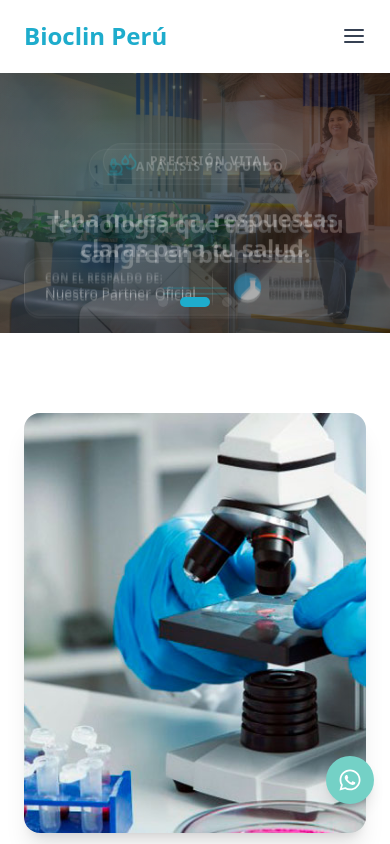
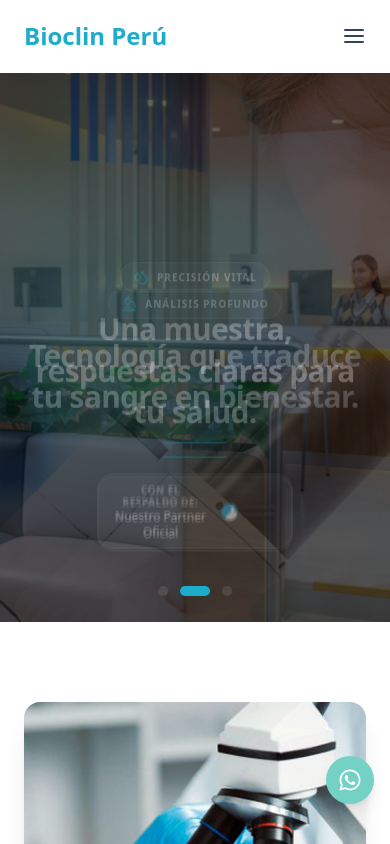
Before and after one commit to ramirols/bioclinperu, a Next.js app: page / in a window 390 px wide. Shown: the top 844 px of the page. Built offline with nearby package versions, Linux system fonts and the light colour scheme.

Commit message:
:tada: actualizando slider responsive

```diff
--- a/components/Slider.jsx
+++ b/components/Slider.jsx
@@ -48,7 +48,11 @@ export default function Slider() {
                     pauseOnMouseEnter: true,
                 }}
                 pagination={{ clickable: true }}
-                className="h-[260px] sm:h-[400px] md:h-[650px]"
+                className="
+    h-[65vh] sm:h-[85vh] md:h-[650px]
+    [&_.swiper-pagination]:bottom-20
+    md:[&_.swiper-pagination]:bottom-6
+  "
             >
                 {slides.map((slide, index) => {
                     const IconComponent = slide.Icon;
@@ -58,7 +62,7 @@ export default function Slider() {
                             {({ isActive }) => (
                                 <div className="relative h-full w-full overflow-hidden flex items-center justify-center">
 
-                                    {/* Imagen fondo con zoom suave */}
+                                    {/* Imagen fondo */}
                                     <div
                                         className={`absolute inset-0 transition-transform duration-[4000ms] ease-out ${isActive ? "scale-110" : "scale-100"
                                             }`}
@@ -73,59 +77,62 @@ export default function Slider() {
                                         />
                                     </div>
 
-                                    {/* Overlay minimalista */}
-                                    <div className="absolute inset-0 bg-black/50" />
+                                    {/* Overlay */}
+                                    <div className="absolute inset-0 bg-black/55" />
 
-                                    {/* Glow sutil moderno */}
+                                    {/* Glow */}
                                     <div className="absolute inset-0 bg-[radial-gradient(circle_at_30%_40%,rgba(34,211,238,0.15),transparent_60%)]" />
 
                                     {/* Contenido */}
                                     <div
-                                        className={`relative z-10 text-center px-6 max-w-4xl transition-all duration-1000 ${isActive
+                                        className={`relative z-10 text-center px-5 md:px-6 max-w-xl md:max-w-4xl transition-all duration-1000 ${isActive
                                             ? "opacity-100 translate-y-0"
                                             : "opacity-0 translate-y-8"
                                             }`}
                                     >
-                                        {/* Badge minimal */}
-                                        <div className="inline-flex items-center gap-3 px-4 py-2 rounded-full bg-white/10 backdrop-blur-md border border-white/20 mb-6">
+
+                                        {/* Badge */}
+                                        <div className="inline-flex items-center gap-2 px-3 py-1.5 md:px-4 md:py-2 rounded-full bg-white/10 backdrop-blur-md border border-white/20 mb-4 md:mb-6">
                                             <IconComponent
-                                                size={18}
+                                                size={16}
                                                 className="text-cyan-400"
                                                 strokeWidth={2.5}
                                             />
-                                            <span className="text-xs md:text-sm font-semibold text-white uppercase tracking-widest">
+                                            <span className="text-[10px] sm:text-xs md:text-sm font-semibold text-white uppercase tracking-widest">
                                                 {slide.categoryTitle}
                                             </span>
                                         </div>
 
-                                        {/* Frase principal */}
-                                        <h2 className="text-2xl sm:text-4xl md:text-6xl font-bold text-white leading-tight tracking-tight">
+                                        {/* Título */}
+                                        <h2 className="text-3xl sm:text-4xl md:text-6xl font-bold text-white leading-snug md:leading-tight tracking-tight">
                                             {slide.mainPhrase}
                                         </h2>
 
-                                        {/* Línea decorativa sutil */}
+                                        {/* Línea */}
                                         <div className="mt-6 mx-auto w-16 h-[2px] bg-cyan-400/70 rounded-full" />
                                     </div>
 
-                                    {/* Respaldo - Glass */}
+                                    {/* Glass inferior */}
                                     <div
-                                        className={`absolute bottom-6 left-6 md:bottom-10 md:left-10 z-20 transition-all duration-1000 ${isActive ? "opacity-100 translate-y-0" : "opacity-0 translate-y-4"
+                                        className={`justify-center absolute bottom-20 md:bottom-10 left-1/2 -translate-x-1/2 md:left-10 md:translate-x-0 z-20 transition-all duration-1000 ${isActive
+                                            ? "opacity-100 translate-y-0"
+                                            : "opacity-0 translate-y-4"
                                             }`}
                                     >
-                                        <div className="flex items-center gap-4 px-5 py-3 rounded-2xl bg-white/10 backdrop-blur-xl border border-white/20 shadow-2xl">
+                                        <div className="flex items-center gap-3 px-4 py-2 md:px-5 md:py-3 rounded-2xl bg-white/10 backdrop-blur-xl border border-white/20 shadow-2xl">
 
-                                            <div className="flex flex-col leading-tight">
+                                            <div className="flex flex-col leading-tight text-center md:text-left">
                                                 <span className="text-[10px] uppercase tracking-wider text-white/60 font-semibold">
                                                     Con el respaldo de:
                                                 </span>
-                                                <span className="text-sm text-white font-medium">
+                                                <span className="text-xs md:text-sm text-white font-medium">
                                                     Nuestro Partner Oficial
                                                 </span>
                                             </div>
 
-                                            <div className="w-px h-8 bg-white/20" />
+                                            <div className="w-px h-8 bg-white/20 hidden md:block" />
 
-                                            <div className="relative w-24 h-8 transition duration-300">
+                                            <div className="relative w-20 md:w-24 h-7 md:h-8 transition duration-300">
                                                 <Image
                                                     src="/images/logo-laboratorioems.png"
                                                     alt="Logo Respaldo"
@@ -136,6 +143,7 @@ export default function Slider() {
 
                                         </div>
                                     </div>
+
                                 </div>
                             )}
                         </SwiperSlide>
```
